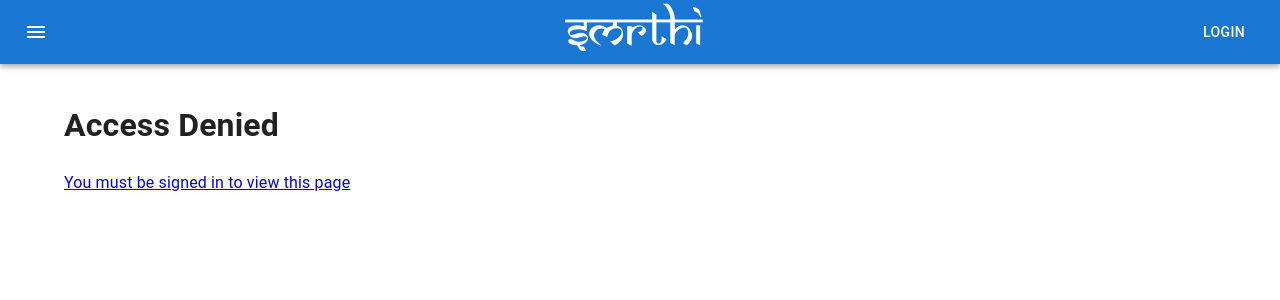
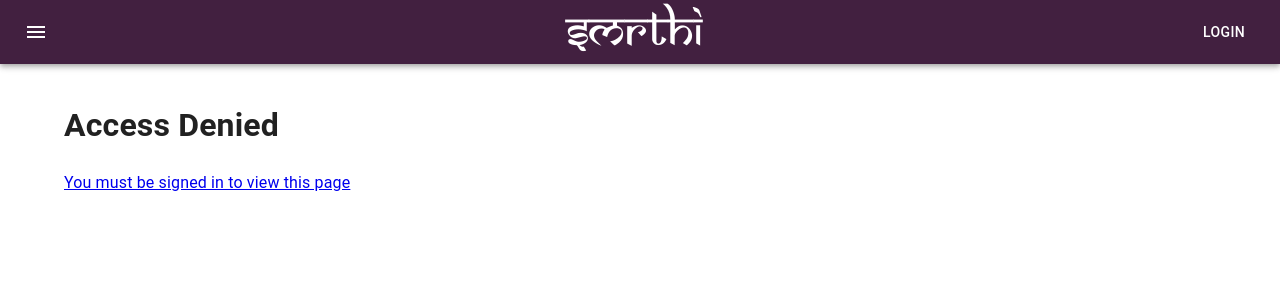
Before and after one commit to ganarajpr/indicfe, a Next.js app: page /add-line in a window 1280 px wide. Shown: the top 300 px of the page. Built offline with nearby package versions, Linux system fonts and the light colour scheme; no server answers; a web font is replaced by a local one.

Commit message:
add theme

```diff
--- a/components/AddLineForm.js
+++ b/components/AddLineForm.js
@@ -162,7 +162,7 @@ export default function AddLineForm(props) {
             />
         </Box>
         <Box sx={{paddingTop: 3, paddingLeft: 1}}>
-            <Button type="submit" variant="contained" size="large" fullWidth>Add Verse</Button>
+            <Button color='secondary' type="submit" variant="contained" size="large" fullWidth>Add Verse</Button>
         </Box>
     </Box>
   );
--- a/components/WordInteractionForm.js
+++ b/components/WordInteractionForm.js
@@ -79,7 +79,7 @@ export default function WordInteractionForm (props) {
                         variant="standard"
                     >
                     </TextField >
-                    <Button sx={{m: 0, ml: 1}} type="submit" variant="contained">Translate</Button>
+                    <Button color='secondary' sx={{m: 0, ml: 1}} type="submit" variant="contained">Translate</Button>
                 </Box>
             </Grid>
         </Grid>
--- /dev/null
+++ b/components/theme.js
@@ -0,0 +1,14 @@
+import { createTheme } from '@mui/material/styles';
+const theme = createTheme({
+    palette: {
+        type: 'light',
+        primary: {
+            main: '#422040',
+        },
+        secondary: {
+            main: '#E57A44',
+        },
+    }
+});
+
+export default theme;
--- a/pages/_app.js
+++ b/pages/_app.js
@@ -2,6 +2,8 @@ import { Provider } from 'next-auth/client'
 import Head from 'next/head';
 import axios from "axios";
 import CssBaseline from '@mui/material/CssBaseline';
+import { ThemeProvider } from '@mui/material/styles';
+import theme from '../components/theme';
 import '../styles/globals.css';
 axios.defaults.baseURL = process.env.NEXTAUTH_URL;
 export default function App ({ Component, pageProps }) {
@@ -13,9 +15,11 @@ export default function App ({ Component, pageProps }) {
             <link href="https://fonts.googleapis.com/css2?family=Vesper+Libre&display=swap" rel="stylesheet"/>
         </Head>
         <CssBaseline>
+          <ThemeProvider theme={theme}>
                 <Provider session={pageProps.session}>
                     <Component {...pageProps} />
                 </Provider>
+            </ThemeProvider>
         </CssBaseline>
     </>
   )
--- a/pages/book/[name]/[bookContext].js
+++ b/pages/book/[name]/[bookContext].js
@@ -179,7 +179,7 @@ export default function ShowLine({ line }) {
                         />
                     </Box>
                     <Box sx={{paddingTop: 3, paddingLeft: 1}}>
-                        <Button type="submit" variant="contained" size="large" fullWidth>Add Translation</Button>
+                        <Button color='secondary' type="submit" variant="contained" size="large" fullWidth>Add Translation</Button>
                     </Box>
                 </Box>
             </LoggedInContent>
--- a/pages/book/[name]/index.js
+++ b/pages/book/[name]/index.js
@@ -20,7 +20,7 @@ export default function Book({ bookContexts,bookName }) {
             const current = curContext.map( (spl) => {
                 return (
                     <Link href={`/book/${bookName}/${spl}`} key={spl}>
-                        <Button>{spl}</Button>
+                        <Button color='secondary'>{spl}</Button>
                     </Link>);
             });
             return (<Grid item  xs={2}>{current}</Grid>);
--- a/pages/index.js
+++ b/pages/index.js
@@ -31,7 +31,7 @@ export default function Home({ books } ) {
                 {getBookList()}
                 <ListItem key={'addLine'}>
                 <Link href="/add-line">
-                    <Button variant="contained">Add New Verse</Button>
+                    <Button color='secondary' variant="contained">Add New Verse</Button>
                 </Link>
                 </ListItem>
             </List>
```
Lines whose indentation alone changed are shown as unchanged.
